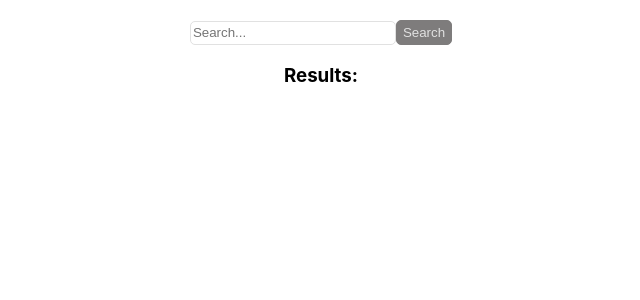
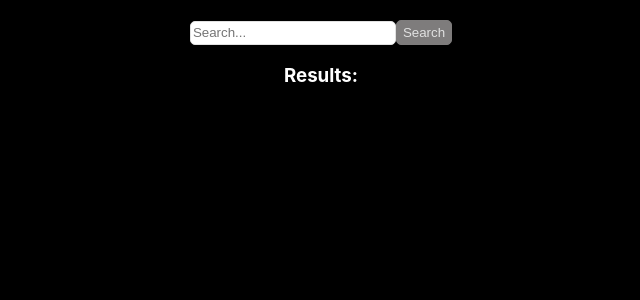
Before and after one commit to JhonathanMusa/rick_and_morty, a React (Create React App) app: page / in a window 1280 px wide. Shown: the top 300 px of the page, without its empty margins (319-959 px from the left). Built offline with nearby package versions, Linux system fonts and the light colour scheme.

Commit message:
adding new components and css modules

```diff
--- /dev/null
+++ b/src/Components/CharacterCard.js
@@ -0,0 +1,16 @@
+import styles from "./Result.module.css"
+
+export const CharacterCard = ({ search }) => {
+  return (
+    <div>
+      <p>{search.characters[0].results[0].name}</p>
+      <img
+        with={300}
+        height={300}
+        className={styles.dataImg}
+        src={search.characters[0].results[0].image}
+        alt=""
+      />
+    </div>
+  );
+};
--- a/src/Components/ResultSearch.js
+++ b/src/Components/ResultSearch.js
@@ -1,5 +1,5 @@
 import { useSelector } from "react-redux";
-import styles from "./Result.module.css"
+import { CharacterCard } from "./CharacterCard";
 
 export const ResultSearch = () => {
   const search = useSelector((state) => state.search);
@@ -9,14 +9,7 @@ export const ResultSearch = () => {
       {search.loading && <div>Searching...</div>}
       {search.characters.length >= 1 && (
         <div>
-          <p>{search.characters[0].results[0].name}</p>
-          <img
-            with={300}
-            height={300}
-            className={styles.dataImg}
-            src={search.characters[0].results[0].image}
-            alt=""
-          />
+          <CharacterCard search={search} />
         </div>
       )}
       {search.error !== "" && <span>{search.error}</span>}
--- a/src/index.css
+++ b/src/index.css
@@ -5,6 +5,8 @@ body {
     sans-serif;
   -webkit-font-smoothing: antialiased;
   -moz-osx-font-smoothing: grayscale;
+  background-color: #000;
+  color: #fff;
 }
 
 code {
```
